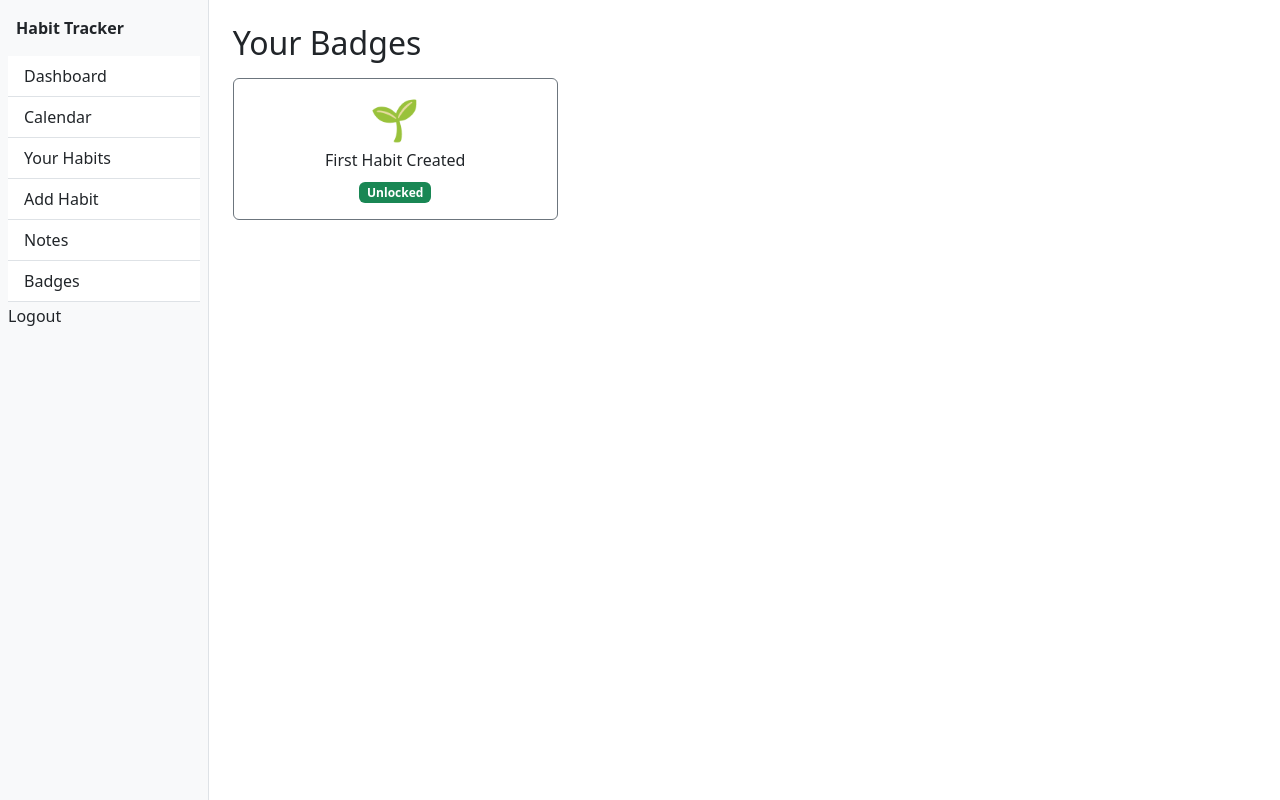
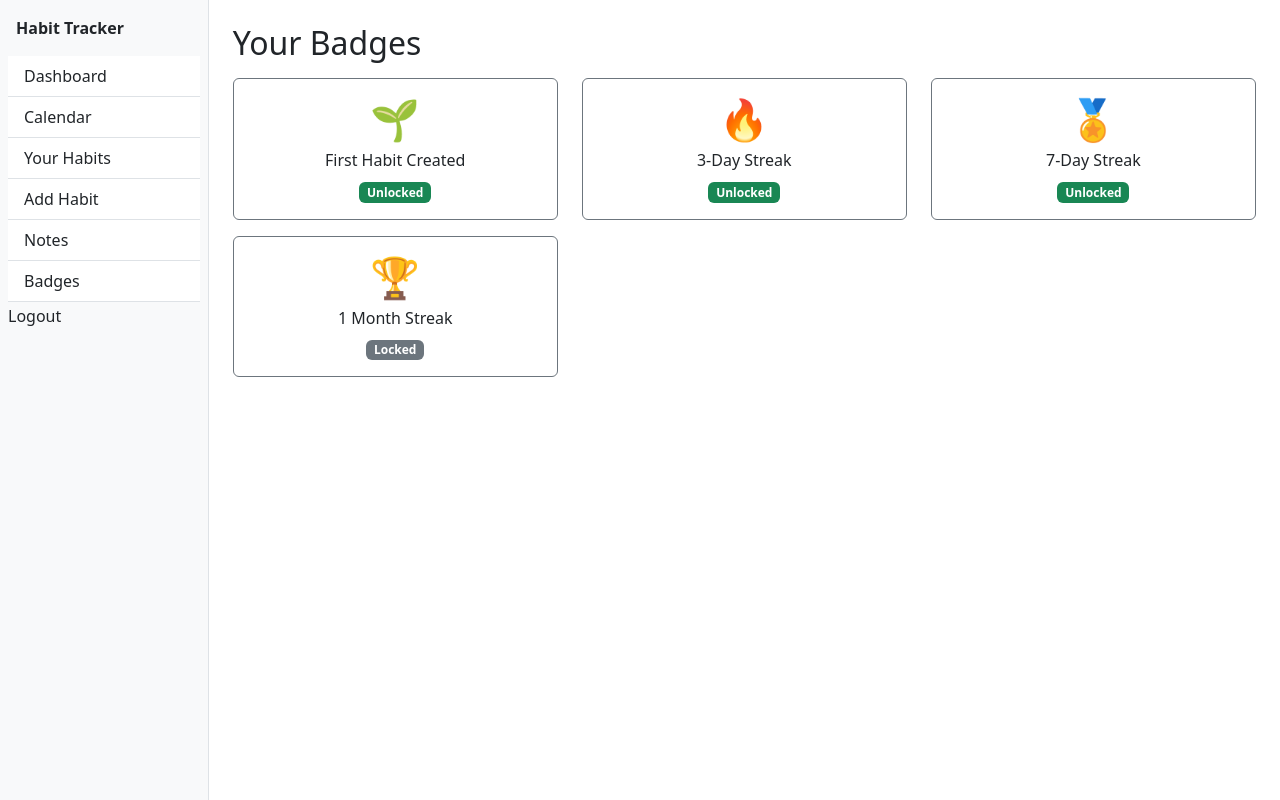
Before and after one commit to aishieee/p4-habit-tracker, a Django app: page /habits/badges/ in a window 1280 px wide. Run offline with Django 5.2, Linux system fonts and the light colour scheme; a user stored in the database is signed in; data comes from the database, SQL or seed files in the repository; both versions use the stored data as it was after the commit.

Commit message:
Add 3,7 and 30 day streak badge card to badges.html

```diff
--- a/habits/templates/habits/badges.html
+++ b/habits/templates/habits/badges.html
@@ -19,7 +19,48 @@
         </div>
       </div>
     </div>
-
+     <!-- 3-Day Streak -->
+     <div class="col-md-4 mb-3">
+        <div class="card text-center border-secondary">
+          <div class="card-body">
+            <span class="display-6">🔥</span>
+            <h6 class="mt-2">3-Day Streak</h6>
+            {% if has_streak_3 %}
+              <span class="badge bg-success">Unlocked</span>
+            {% else %}
+              <span class="badge bg-secondary">Locked</span>
+            {% endif %}
+          </div>
+        </div>
+      </div>
+      <!-- 7-Day Streak -->
+      <div class="col-md-4 mb-3">
+        <div class="card text-center border-secondary">
+          <div class="card-body">
+            <span class="display-6">🏅</span>
+            <h6 class="mt-2">7-Day Streak</h6>
+            {% if has_streak_7 %}
+              <span class="badge bg-success">Unlocked</span>
+            {% else %}
+              <span class="badge bg-secondary">Locked</span>
+            {% endif %}
+          </div>
+        </div>
+      </div>
+      <!-- 1 month Streak -->
+      <div class="col-md-4 mb-3">
+          <div class="card text-center border-secondary">
+            <div class="card-body">
+              <span class="display-6">🏆</span>
+              <h6 class="mt-2">1 Month Streak</h6>
+              {% if has_streak_30 %}
+                <span class="badge bg-success">Unlocked</span>
+              {% else %}
+                <span class="badge bg-secondary">Locked</span>
+              {% endif %}
+            </div>
+          </div>
+        </div>
   </div>
 </div>
 {% endblock %}
```
Also changed, not shown: db.sqlite3.
